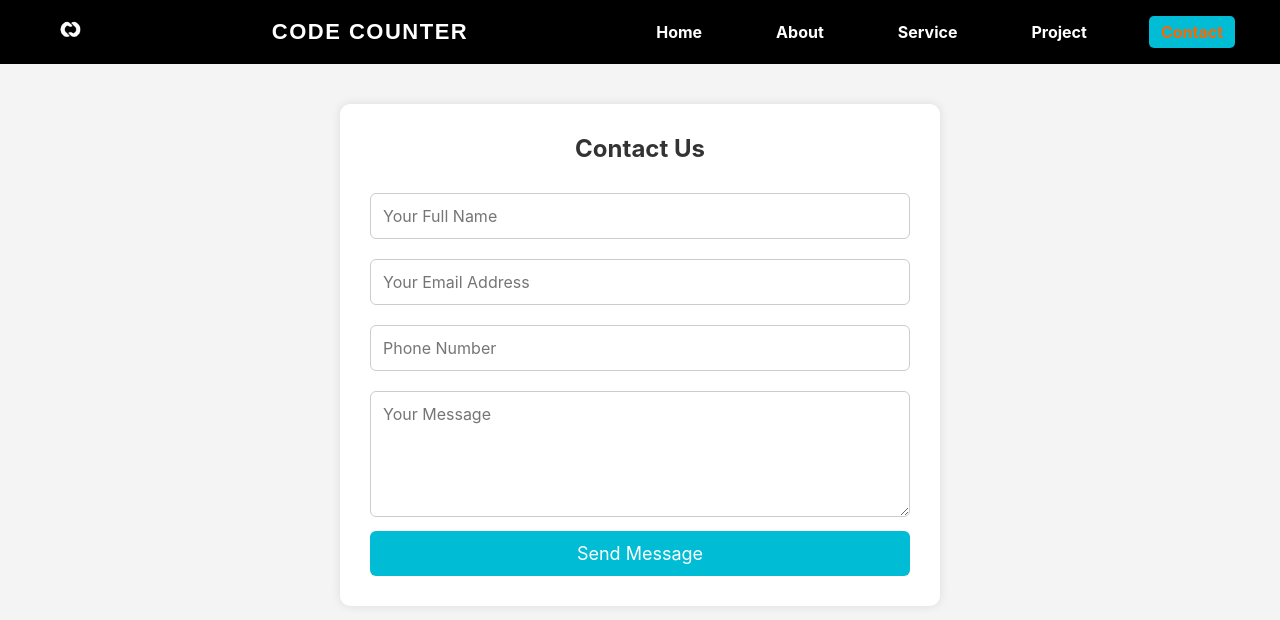
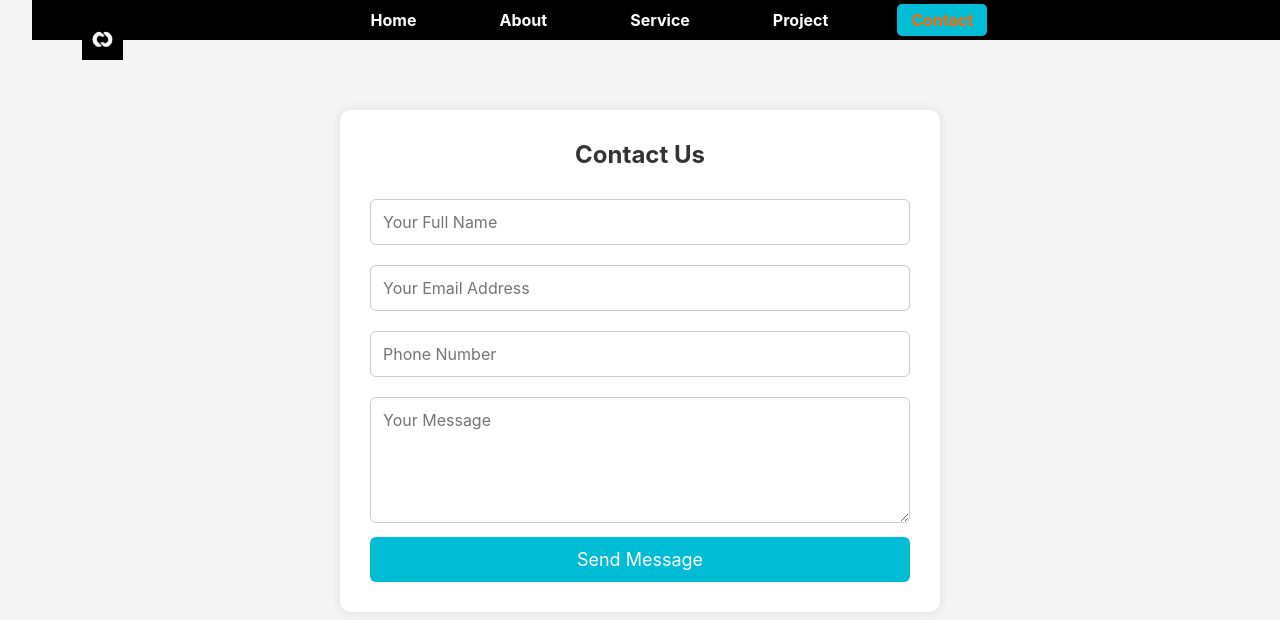
Before and after one commit to im-plabonn/tk-website, a plain HTML site: page contact.html in a window 1280 px wide. Drawn offline with Linux system fonts and the light colour scheme.

Commit message:
Update contact.html

```diff
--- a/contact.html
+++ b/contact.html
@@ -8,7 +8,7 @@
         body {
             font-family: Arial, sans-serif;
             margin: 0;
-            padding: 0;
+            padding-top: 70px; /* because navbar is fixed */
             background-color: #f4f4f4;
         }
 
@@ -16,25 +16,27 @@
             background-color: #000000;
             color: white;
             display: flex;
-            justify-content: space-between;
+            justify-content: center;
             align-items: center;
             padding: 10px 30px;
+            position: fixed;
+            top: 0;
+            width: 100%;
+            z-index: 999;
         }
 
         .logo img {
             height: 40px;
-        }
-
-        .nav-name {
-            font-size: 22px;
-            font-weight: bold;
-            margin-left: 20px;
+            position: absolute;
+            left: 30px;
         }
 
         nav ul {
             list-style: none;
             display: flex;
-            gap: 20px;
+            gap: 25px;
+            padding: 0;
+            margin: 0;
         }
 
         nav ul li {
@@ -44,8 +46,9 @@
         nav ul li a {
             color: white;
             text-decoration: none;
-            padding: 6px 12px;
+            padding: 6px 14px;
             border-radius: 5px;
+            transition: background-color 0.3s ease;
         }
 
         nav ul li a.active,
@@ -100,7 +103,6 @@
         <div class="logo">
             <img src="https://raw.githubusercontent.com/im-plabonn/tk-website/main/log.png" alt="Logo">
         </div>
-        <div class="nav-name">CoDe Counter</div>
         <ul>
             <li><a href="index.html">Home</a></li>
             <li><a href="about.html">About</a></li>
```
